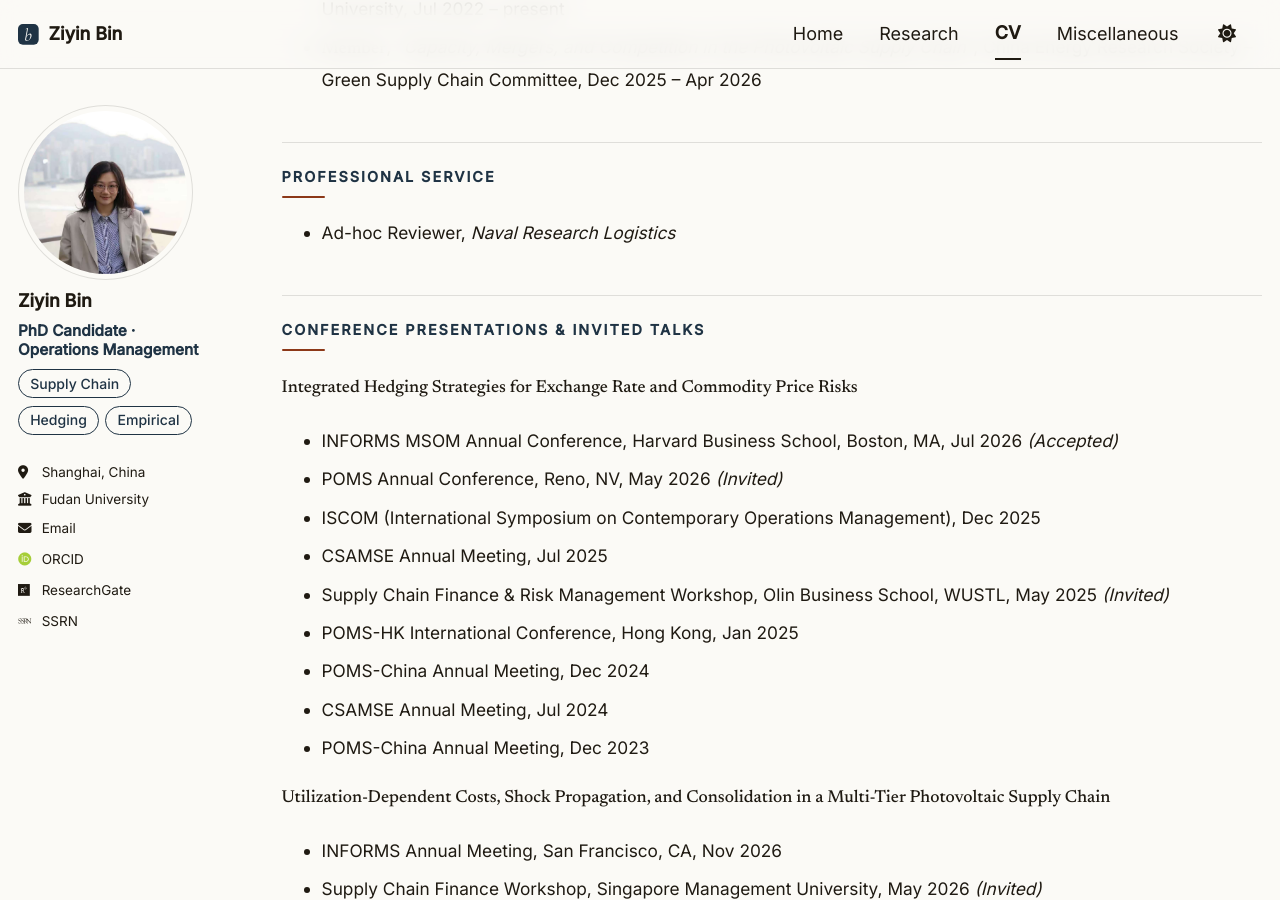
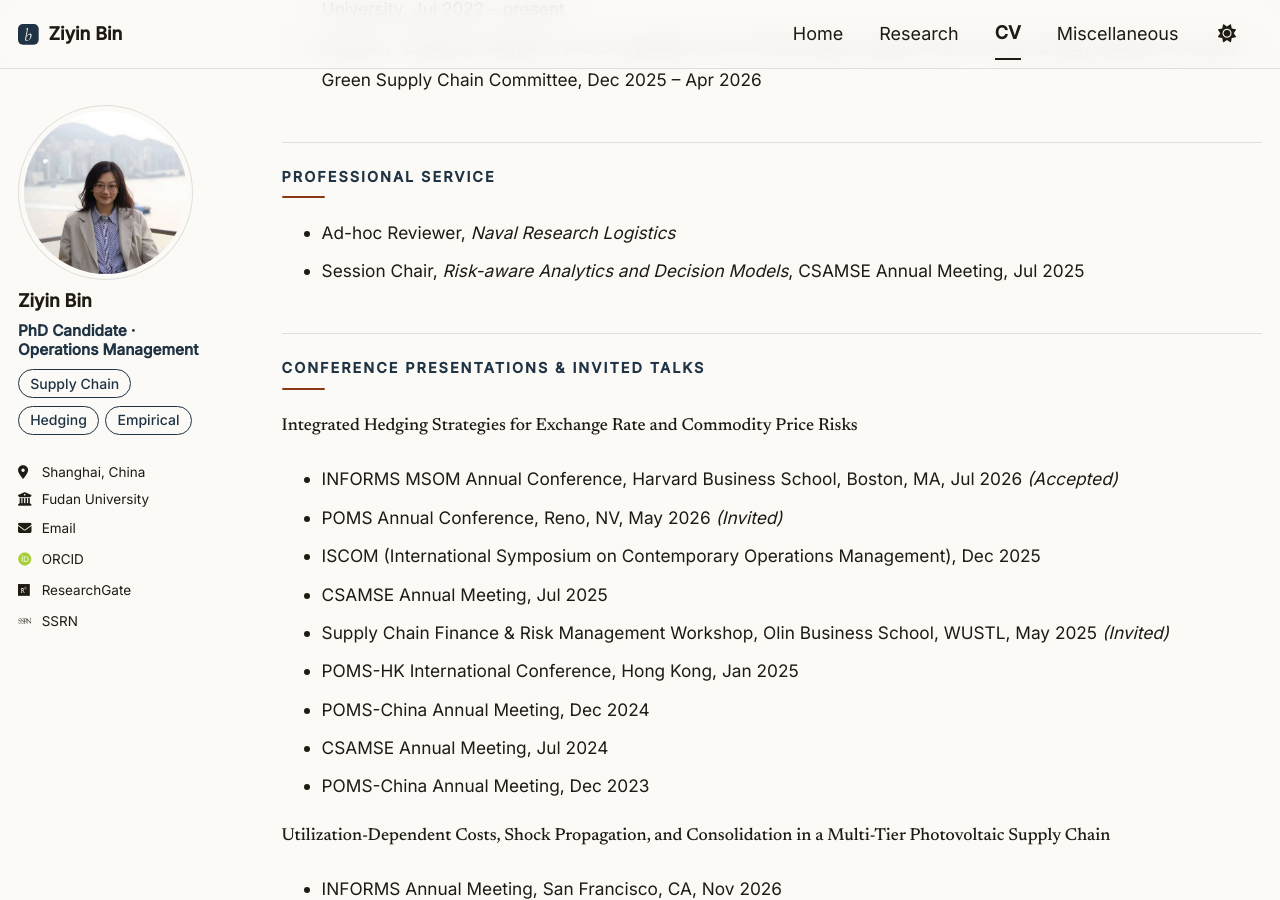
Before and after one commit to ziyinbin/ziyinbin.github.io, a Jekyll site: the page built from _pages/cv.md, in a window 1280 px wide and 900 px high, scrolled down 1378 px. Built offline with Jekyll 4.4.1, drawn with Linux system fonts in a browser that asks for light colours; some web fonts are replaced; a script bundle is joined from its source files by our own code; library files that are not in the unit come from our copies.

Commit message:
CV: add CSAMSE 2025 session chair to Professional Service
Co-Authored-By: Claude Opus 4.8 (1M context) <noreply@anthropic.com>

```diff
--- a/_pages/cv.md
+++ b/_pages/cv.md
@@ -57,6 +57,7 @@ Research Projects (Selected)
 Professional Service
 ======
 * Ad-hoc Reviewer, *Naval Research Logistics*
+* Session Chair, *Risk-aware Analytics and Decision Models*, CSAMSE Annual Meeting, Jul 2025
 
 Conference Presentations & Invited Talks
 ======
```
